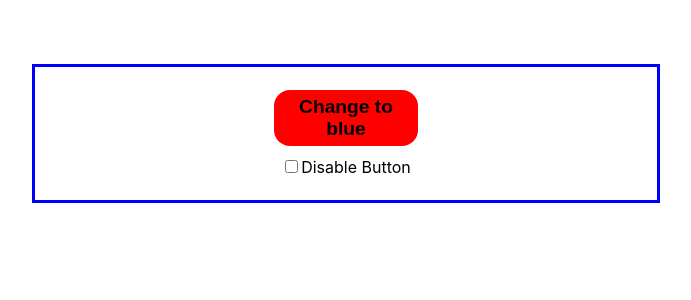
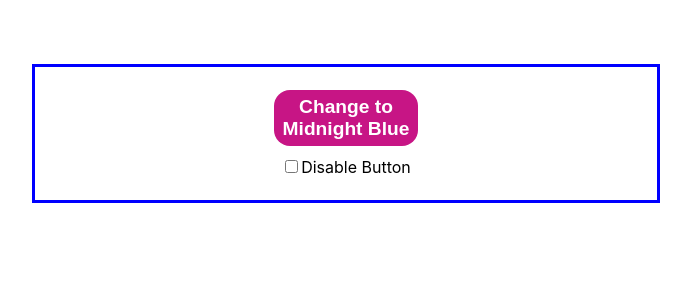
Before and after one commit to JK1320/color-button-react-testing, a React (Create React App) app: page / in a window 1280 px wide. Shown: the top 300 px of the page, without its empty margins (294-985 px from the left). Built offline with nearby package versions, Linux system fonts and the light colour scheme.

Commit message:
test with new specifications for button

```diff
--- a/src/App.css
+++ b/src/App.css
@@ -12,6 +12,7 @@
 .App button {
   padding: 1%;
   font-size: 1.2rem;
+  color: white;
   font-weight: 800;
   border: none;
   border-radius: 1rem;
--- a/src/App.js
+++ b/src/App.js
@@ -6,10 +6,11 @@
 }
 
 function App() {
-const [buttonColor, setButtonColor] = useState('red');
+const [buttonColor, setButtonColor] = useState("MediumVioletRed");
 const [disabled, setDisabled] = useState(false);
 
-const newButtonColor = buttonColor === 'red' ? 'blue' : 'red';
+const newButtonColor =
+  buttonColor === "MediumVioletRed" ? "MidnightBlue" : "MediumVioletRed";
 
   return (
     <div className="App">
@@ -18,7 +19,7 @@
         style={{ backgroundColor: disabled ? "gray" : buttonColor }}
         disabled={disabled}
       >
-        Change to {newButtonColor}
+        Change to {replaceCamelWithSpaces(newButtonColor)}
       </button>
       <div className="input-div">
         <input
```
Also changed, not shown: 1 other file (tests, documents, lock files or other folders).
